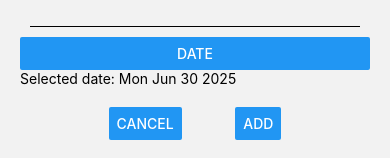
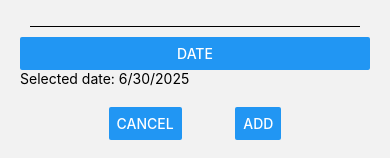
Before and after one commit to RafaYebenes/RPG_World, a React Native app in the folder ExpenseTracker/: screen /ManageExpenses in a window 390 px wide. Shown: the part 197-355 px from the top of the page. Built offline with nearby package versions, Linux system fonts and the light colour scheme.

Commit message:
Added current values for editing and fixed delete function was not taking params

```diff
--- a/ExpenseTracker/components/Input.tsx
+++ b/ExpenseTracker/components/Input.tsx
@@ -5,10 +5,12 @@ export default function Input({
   label,
   keyboardType,
   onChange,
+  value,
 }: {
   label: string;
   keyboardType: keyboardType;
   onChange: (value: string) => void;
+  value: string;
 }) {
   return (
     <View style={styles.container}>
@@ -17,6 +19,7 @@ export default function Input({
         style={styles.input}
         onChangeText={(value) => onChange(value)}
         keyboardType={keyboardType}
+        value={value}
       ></TextInput>
     </View>
   );
--- a/ExpenseTracker/components/ManageExpensesForm.tsx
+++ b/ExpenseTracker/components/ManageExpensesForm.tsx
@@ -6,20 +6,22 @@ import {
   DateTimePickerAndroid,
   DateTimePickerEvent,
 } from "@react-native-community/datetimepicker";
+import { IExpense } from "../Interfaces/IExpense";
 
 export default function ManageExpensesForm({
-  expenseId,
+  expense,
   onCancel,
   onSubmit,
   onDelete,
 }: {
-  expenseId?: number;
+  expense?: IExpense;
   onCancel: () => void;
   onSubmit: (name?: string, date?: Date, cost?: number) => void;
   onDelete: (expenseId: number) => void;
 }) {
   const [name, setName] = useState<string>();
-  const [date, setDate] = useState<Date>(new Date());
+  const initDate = expense ? expense.date : new Date();
+  const [date, setDate] = useState<Date>(initDate);
   const [cost, setCost] = useState<number>();
 
   const onChange = (
@@ -44,15 +46,20 @@ export default function ManageExpensesForm({
           label="Name:"
           keyboardType="default"
           onChange={(value) => setName(value)}
+          value={expense ? expense.name : ""}
         ></Input>
         <Input
           label="Cost:"
           keyboardType="number-pad"
           onChange={(value) => setCost(+value)}
+          value={expense ? "" + expense.cost : ""}
         ></Input>
         <View>
           <Button onPress={showDatePicker} title={"Date"}></Button>
-          <Text>Selected date: {date.toDateString()}</Text>
+          <Text>
+            Selected date:{" "}
+            {date.toLocaleString().split(',')[0]}
+          </Text>
         </View>
       </View>
       <View style={styles.containerButtons}>
@@ -61,17 +68,17 @@ export default function ManageExpensesForm({
         </View>
         <View>
           <Button
-            title={expenseId ? "Update" : "Add"}
+            title={expense ? "Update" : "Add"}
             onPress={() => onSubmit(name, date, cost)}
           ></Button>
         </View>
       </View>
       <View style={styles.separator}></View>
-      {expenseId && (
+      {expense && (
         <View style={styles.trashIcon}>
           <Pressable
             onPress={() => {
-              onDelete;
+              onDelete(expense.id);
             }}
           >
             <Ionicons name="trash" size={24}></Ionicons>
--- a/ExpenseTracker/screens/ManageExpenses.tsx
+++ b/ExpenseTracker/screens/ManageExpenses.tsx
@@ -22,6 +22,7 @@ export default function ManageExpenses({ route }: ManageExpensesProps) {
   const navigation = useNavigation<ManageExpensesNavigationProps>();
 
   const expenseId = route.params?.expenseId;
+  const expense = expenseCtx.expenses.find((e) => e.id == expenseId);
 
   function updateOrAddHandler(name?: string, date?: Date, cost?: number) {
     if (name && date && cost) {
@@ -48,14 +49,15 @@ export default function ManageExpenses({ route }: ManageExpensesProps) {
     }
   }
 
-  function deleteHandler() {
+  function deleteHandler(expenseId:number) {
     if (expenseId) expenseCtx.deleteExpense(expenseId);
+
   }
 
   return (
     <View style={styles.container}>
       <ManageExpensesForm
-        expenseId={expenseId}
+        expense={expense}
         onCancel={navigation.goBack}
         onDelete={deleteHandler}
         onSubmit={updateOrAddHandler}
```
